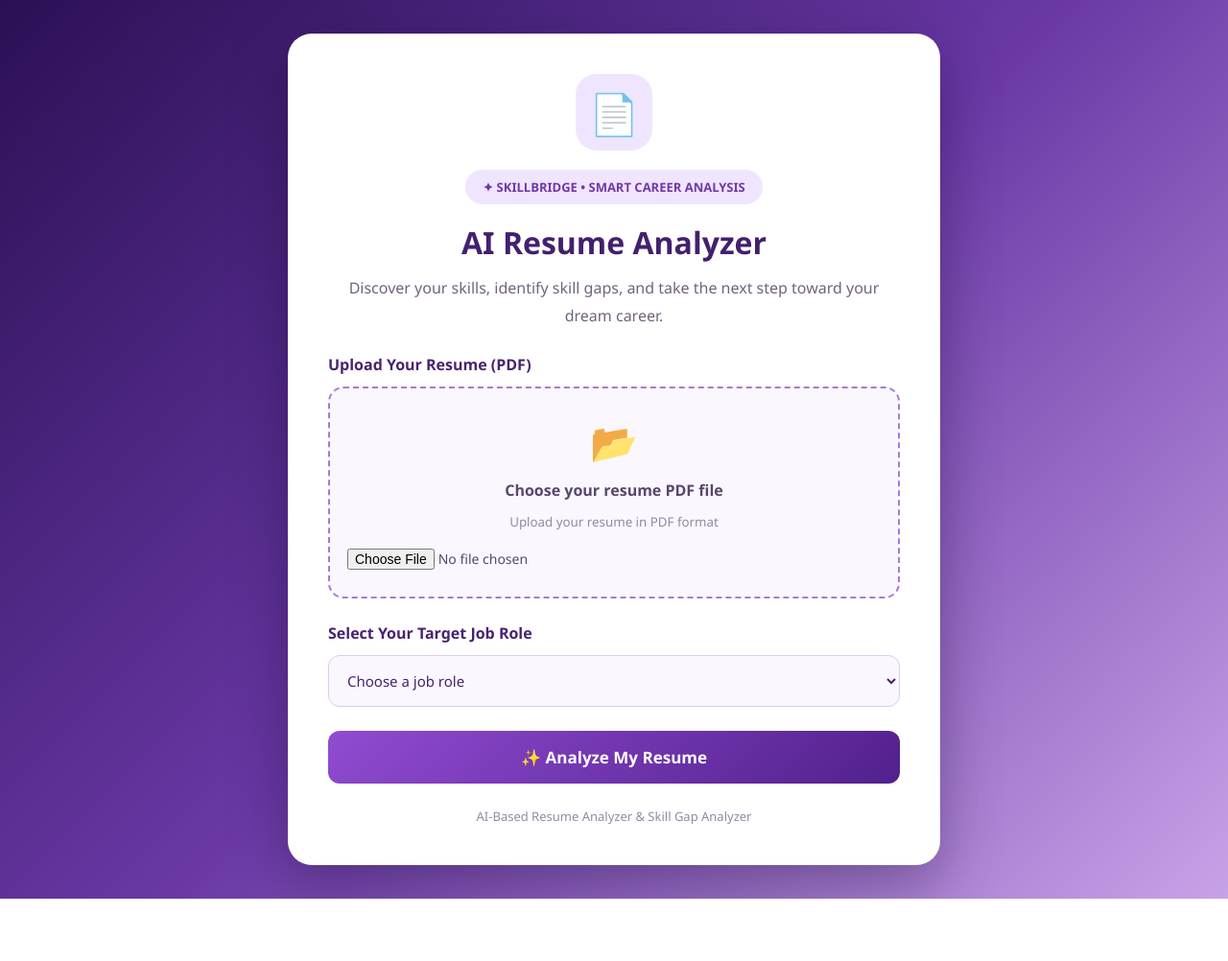
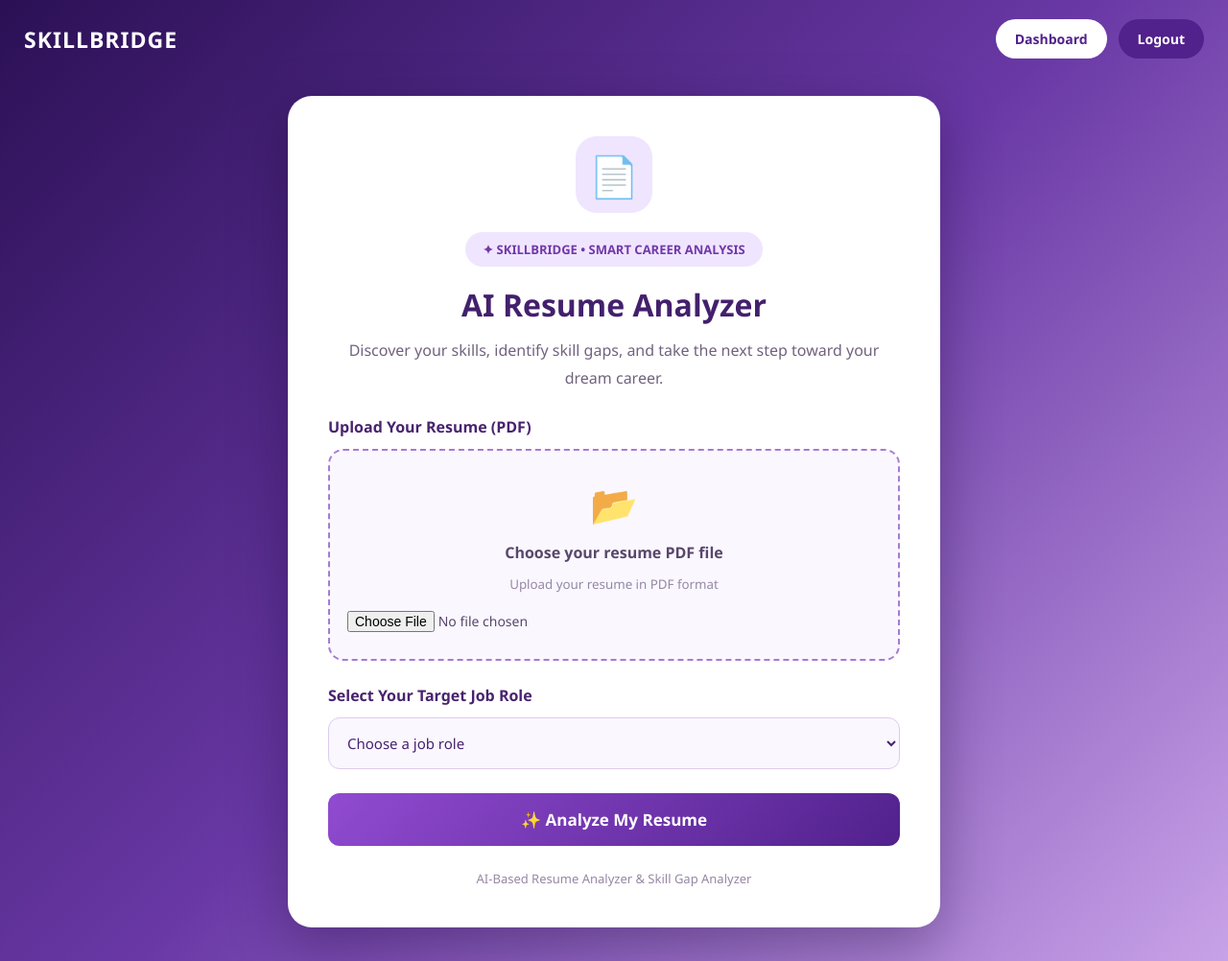
Before and after one commit to kritigkp-9794/skillbridge-resume-analyzer, a Flask app: template templates/index.html in a window 1280 px wide. Shown: the whole page at 96% size. Before the commit the page ends 937 px from the top, so only its background shows below. Run offline with Flask 3, Linux system fonts and the light colour scheme; the template is opened without the code that fills it, so the values that code supplies are empty.

Commit message:
Update SkillBridge project features and UI

```diff
--- a/app.py
+++ b/app.py
@@ -10,7 +10,7 @@ import re
 import os
 
 app = Flask(__name__)
-app.secret_key = "resume-analyzer-secret-key-2026"
+app.secret_key = os.environ.get("SECRET_KEY", "local-development-key")
 
 
 # DATABASE CONNECTION
@@ -259,6 +259,13 @@ def logout():
 
     return redirect(url_for("login"))
 
+@app.route("/analyzer")
+def analyzer():
+
+    if "user_id" not in session:
+        return redirect(url_for("login"))
+
+    return render_template("index.html")
 
 # ABOUT US ROUTE
 @app.route("/about")
@@ -271,12 +278,19 @@ def about():
 @app.route("/")
 def home():
 
-    return render_template("index.html")
+    if "user_id" in session:
+        return redirect(url_for("dashboard"))
 
+    return redirect(url_for("register"))
 
 # ANALYZE RESUME ROUTE
 @app.route("/analyze", methods=["POST"])
 def analyze():
+
+    if "user_id" not in session:
+        return redirect(url_for("login"))
+
+    # Baaki existing code yahin rahega
 
     resume = request.files.get("resume")
     job_role = request.form.get("job_role")
--- a/templates/dashboard.html
+++ b/templates/dashboard.html
@@ -23,7 +23,7 @@
                 discover missing skills and improve your career opportunities.
             </p>
 
-            <a href="/" class="dashboard-btn">
+            <a href="/analyzer" class="dashboard-btn">
                 Analyze Your Resume
             </a>
         </div>
--- a/templates/index.html
+++ b/templates/index.html
@@ -5,7 +5,7 @@
     <meta charset="UTF-8">
     <meta name="viewport" content="width=device-width, initial-scale=1.0">
 
-    <title>AI Resume Analyzer</title>
+    <title>SkillBridge - AI Resume Analyzer</title>
 
     <style>
         * {
@@ -26,8 +26,58 @@
             display: flex;
             justify-content: center;
             align-items: center;
-            padding: 35px 20px;
+            padding: 100px 20px 35px;
         }
+
+        /* Navigation Bar */
+
+        .navbar {
+            position: absolute;
+            top: 20px;
+            left: 25px;
+            right: 25px;
+            display: flex;
+            justify-content: space-between;
+            align-items: center;
+        }
+
+        .nav-brand {
+            color: white;
+            font-size: 23px;
+            font-weight: 800;
+            letter-spacing: 1px;
+        }
+
+        .nav-links {
+            display: flex;
+            gap: 12px;
+        }
+
+        .nav-links a {
+            text-decoration: none;
+            padding: 11px 20px;
+            border-radius: 25px;
+            font-weight: 700;
+            font-size: 14px;
+            transition: 0.3s;
+        }
+
+        .dashboard-link {
+            background: white;
+            color: #51218c;
+        }
+
+        .logout-link {
+            background: #51218c;
+            color: white;
+        }
+
+        .nav-links a:hover {
+            transform: translateY(-2px);
+            box-shadow: 0 5px 15px rgba(0,0,0,0.2);
+        }
+
+        /* Main Container */
 
         .container {
             width: 100%;
@@ -156,7 +206,28 @@
             margin-top: 25px;
         }
 
+        /* Mobile Responsive */
+
         @media (max-width: 500px) {
+            .navbar {
+                left: 15px;
+                right: 15px;
+                top: 15px;
+            }
+
+            .nav-brand {
+                font-size: 17px;
+            }
+
+            .nav-links {
+                gap: 7px;
+            }
+
+            .nav-links a {
+                padding: 9px 11px;
+                font-size: 12px;
+            }
+
             .container {
                 padding: 28px 20px;
             }
@@ -170,11 +241,40 @@
 
 <body>
 
+    <!-- Navigation Bar -->
+
+   <div class="navbar">
+
+    <div class="nav-brand">
+        SKILLBRIDGE
+    </div>
+
+    <div class="nav-links">
+
+        <a href="{{ url_for('dashboard') }}"
+           class="dashboard-link">
+            Dashboard
+        </a>
+
+        <a href="{{ url_for('logout') }}"
+           class="logout-link">
+            Logout
+        </a>
+
+    </div>
+
+</div>
+
+
+    <!-- Main Resume Analyzer -->
+
     <div class="container">
 
         <div class="logo">📄</div>
 
-        <span class="tag">✦ SKILLBRIDGE • SMART CAREER ANALYSIS</span>
+        <span class="tag">
+            ✦ SKILLBRIDGE • SMART CAREER ANALYSIS
+        </span>
 
         <h1>AI Resume Analyzer</h1>
 
@@ -183,7 +283,9 @@
             take the next step toward your dream career.
         </p>
 
-        <form action="/analyze" method="POST" enctype="multipart/form-data">
+        <form action="/analyze"
+              method="POST"
+              enctype="multipart/form-data">
 
             <label>Upload Your Resume (PDF)</label>
 
@@ -191,11 +293,20 @@
 
                 <div class="upload-icon">📂</div>
 
-                <p><strong>Choose your resume PDF file</strong></p>
+                <p>
+                    <strong>Choose your resume PDF file</strong>
+                </p>
 
-                <small>Upload your resume in PDF format</small>
+                <small>
+                    Upload your resume in PDF format
+                </small>
 
-                <input type="file" name="resume" accept=".pdf" required>
+                <input
+                    type="file"
+                    name="resume"
+                    accept=".pdf"
+                    required
+                >
 
             </div>
 
--- a/templates/result.html
+++ b/templates/result.html
@@ -470,9 +470,9 @@
         Download Report / Print
     </button>
 
-    <a href="/" class="back">
-        ← Go Back
-    </a>
+    <a href="/analyzer" class="back">
+    ← Go Back
+</a>
 
     <div class="footer">
         Resume Analyzer & Skill Gap Analyzer
```
Also changed, not shown: templates/register.html (+9 -0 lines).
